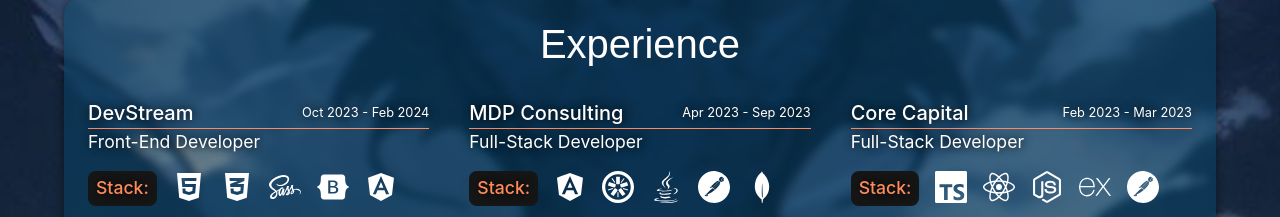
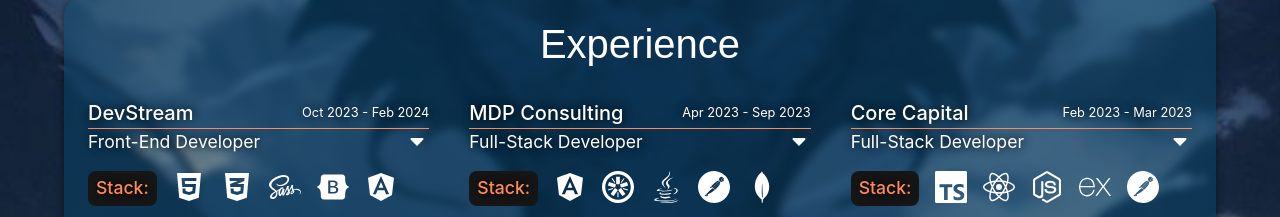
Before and after one commit to EduRamos95/portfolio.Ryu, a React (Create React App) app in the folder portfolio/: page / in a window 1280 px wide. Shown: the part 1018-1235 px from the top of the page. Built offline with nearby package versions, Linux system fonts and the light colour scheme; a web font is replaced by a local one.

Commit message:
update: animation icon in experience section

```diff
--- a/portfolio/src/Components/Commons/ExpDescComponent/TimeLineCard.scss
+++ b/portfolio/src/Components/Commons/ExpDescComponent/TimeLineCard.scss
@@ -88,8 +88,27 @@
         &__job {
             font-size: 1.1rem;
             margin-bottom: 1rem;
-            // font-weight: 500;
+
+            display: flex;
+            flex-direction: row;
+            justify-content: space-between;
+            align-items: center;
+            width: 100%;
+
+
+            span {
+                display: inline-block;
+                height: 24px;
+                width: 24px;
+                margin-left: auto;
+
+                > * {
+                    height: 24px;
+                    width: 24px;
+                }
+            }
         }
+
     }
 
     &__stack {
--- a/portfolio/src/Components/Commons/ExpDescComponent/TimeLineCard.tsx
+++ b/portfolio/src/Components/Commons/ExpDescComponent/TimeLineCard.tsx
@@ -1,6 +1,10 @@
 import { useEffect, useRef, useState } from "react";
 import { WorkData } from "./Exp.model";
 import './TimeLineCard.scss';
+
+import { TiArrowSortedDown } from "react-icons/ti";
+import { TiArrowSortedUp } from "react-icons/ti";
+
 
 function TimelineCard({ company, job, dateStart, dateEnd, descriptions, stack }:WorkData) {
   const [isVisible, setIsVisible] = useState<boolean>(false);
@@ -25,7 +29,13 @@ function TimelineCard({ company, job, dateStart, dateEnd, descriptions, stack }:
               <p className="timeline-card__content__sup__date">{dateStart} - {dateEnd}</p>
           </div>
           <hr />
-          <p className="timeline-card__content__job">{job}</p>
+          <p className="timeline-card__content__job">{job}
+          <span>
+          {
+            !isVisible ? (<TiArrowSortedDown />):(<TiArrowSortedUp />)
+          }
+          </span>
+          </p>
         </div>
 
         <ul ref={ulRef}
```
